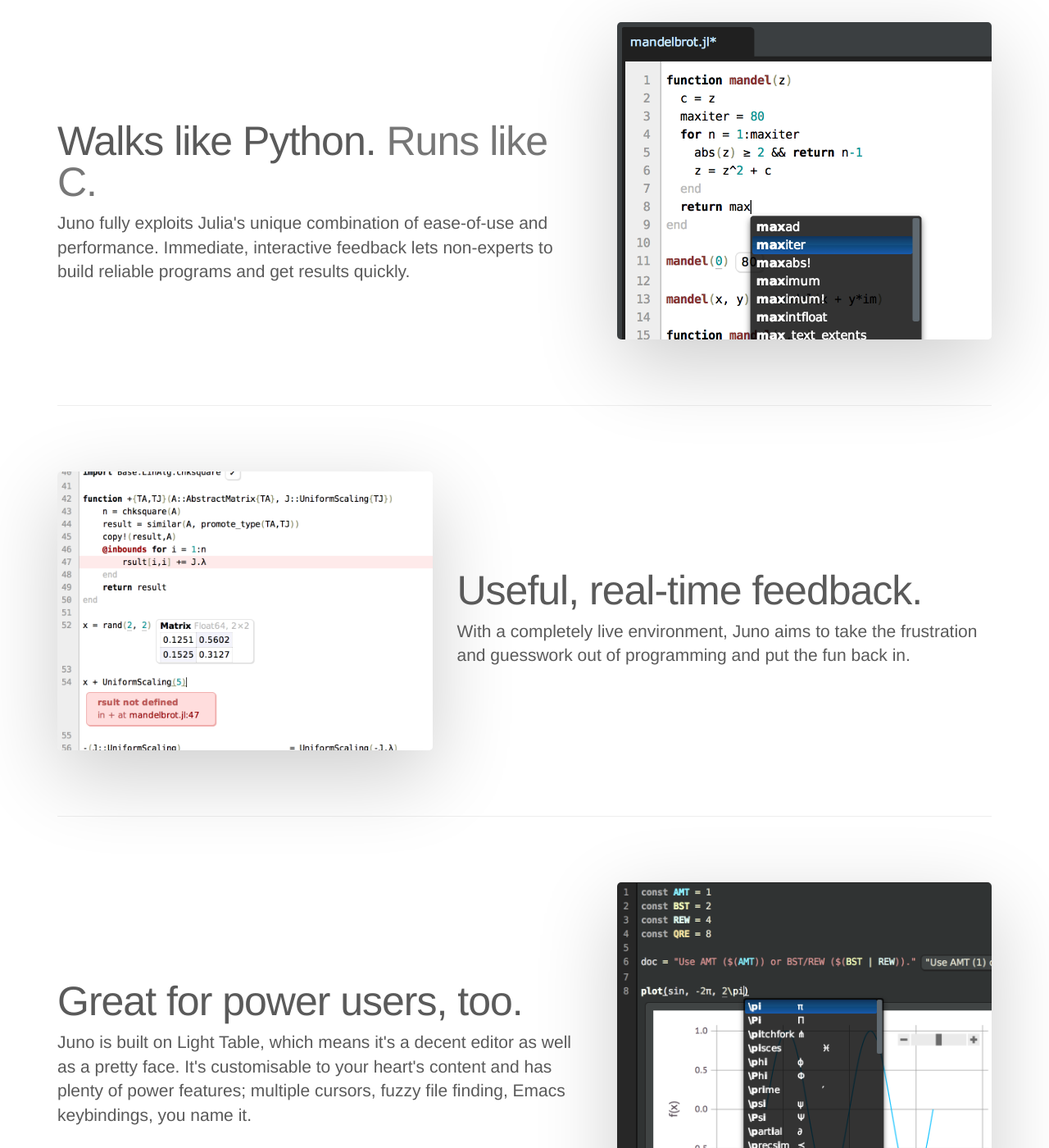
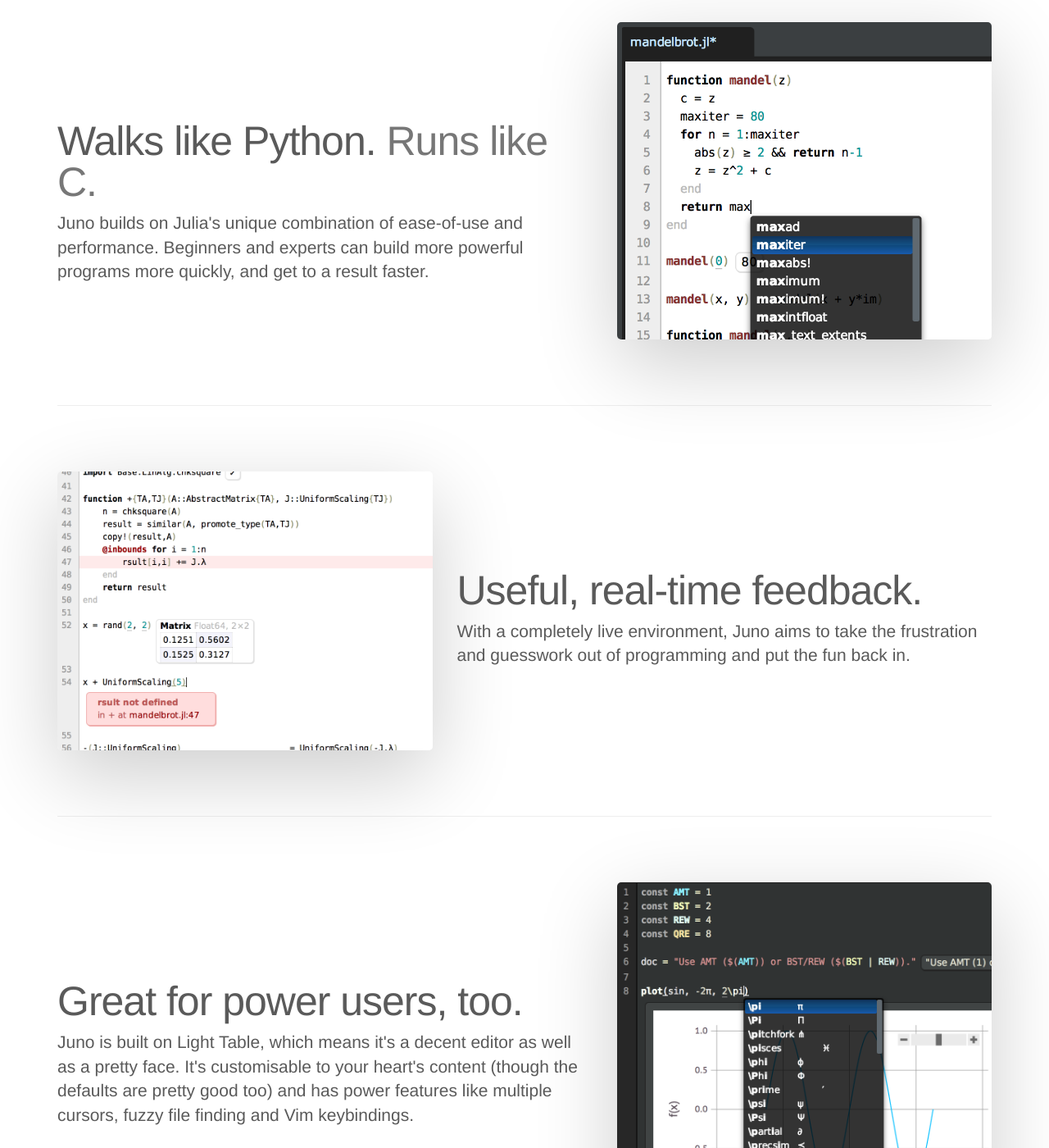
Before and after one commit to JunoLab/junolab.github.io, a Jekyll site: the page built from index.html, in a window 1280 px wide and 1400 px high, scrolled down 796 px. Shown: the whole window at 82% size. Built offline with Jekyll 4.4.1, drawn with Linux system fonts in a browser that asks for light colours; nearby versions of some CDN libraries.

Commit message:
tweak content

```diff
--- a/index.html
+++ b/index.html
@@ -48,9 +48,9 @@
         <span class="text-muted">Runs like C.</span>
       </h2>
       <p class="lead">
-        Juno fully exploits Julia's unique combination of ease-of-use
-        and performance. Immediate, interactive feedback lets non-experts
-        to build reliable programs and get results quickly.
+        Juno builds on Julia's unique combination of ease-of-use
+        and performance. Beginners and experts can build more powerful
+        programs more quickly, and get to a result faster.
       </p>
     </div>
     <div class="col-md-5">
@@ -87,8 +87,8 @@
       <p class="lead">
         Juno is built on Light Table, which means it's a decent
         editor as well as a pretty face. It's customisable to your heart's
-        content and has plenty of power features; multiple cursors, fuzzy file
-        finding, Emacs keybindings, you name it.
+        content (though the defaults are pretty good too) and has power features
+        like multiple cursors, fuzzy file finding and Vim keybindings.
       </p>
     </div>
     <div class="col-md-5">
```
